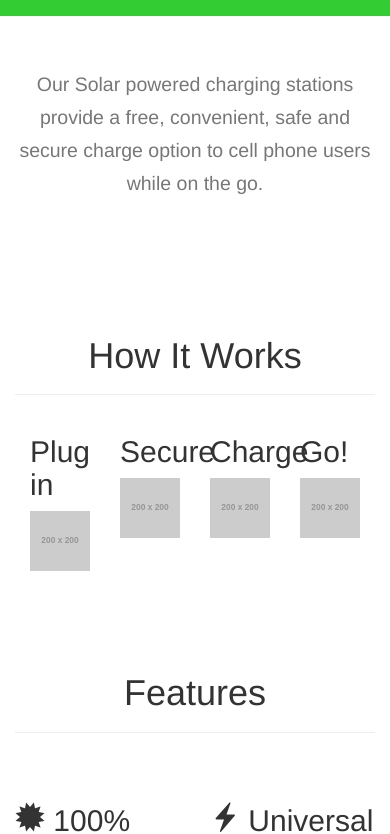
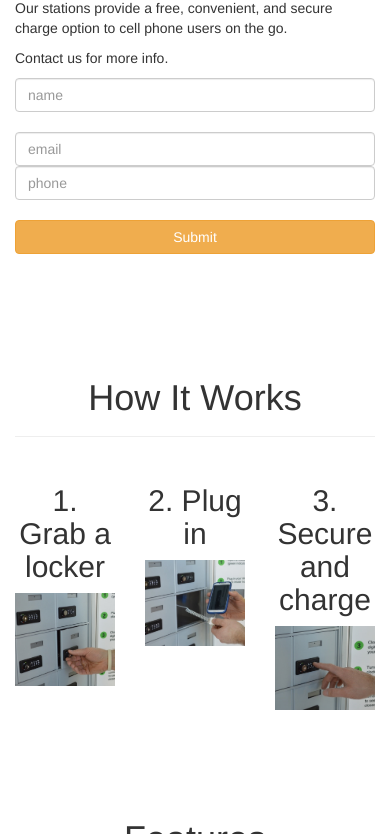
Before and after one commit to awkwardengineer/SolPowerWebsite, a plain HTML site: page index.html in a window 390 px wide. Shown: the part 647-1481 px from the top of the page. Drawn offline with nearby package versions, Linux system fonts and the light colour scheme; placeholder pictures from the web are drawn by us.

Commit message:
added pics, made more mobile friendly

```diff
--- a/css/custom.css
+++ b/css/custom.css
@@ -15,16 +15,18 @@
 }
 
 .splash{
-    background-image:url(http://placehold.it/2200x400);
+    background-image:url(../images/banner2.jpg);
     background-size:auto 100%;
     background-repeat: no-repeat;
     background-position: center;
-    min-height:400px
+    min-height:400px;
+    text-shadow: 10px 10px 10px #000000;
+
 }
 
 .row{
-    padding-top:2em;
-    padding-bottom:2em;
+    padding-top:.5em;
+    padding-bottom:.5em;
 
 }
 
--- a/index.html
+++ b/index.html
@@ -35,8 +35,8 @@
 
     <div class="jumbotron splash"  >
         <div class= "container" >
-            <div class="row">
-                <div class="col-sm-6 white">
+            <div class="row hidden-xs" >
+                <div class="col-sm-6 white col-sm-offset-6">
                     <h1>Get charged up.</h1>
                     <p>Our stations provide a free, convenient, and secure charge option to cell phone users on the go.</p>
 
@@ -45,7 +45,7 @@
 
                 <div class="clearfix"></div>
 
-                <div class="col-sm-6 col-md-4 col-lg-3">
+                <div class="col-sm-6 col-md-4 col-lg-3 col-sm-offset-6">
 
                     <form role = "form">
                     <div class="form-group">
@@ -68,9 +68,33 @@
 
 
     <div class="container">
-        <div class="row">
+        <div class="row visible-xs" >
+            <div class="col-sm-6 ">
+                <h1>Get charged up.</h1>
+                <p>Our stations provide a free, convenient, and secure charge option to cell phone users on the go.</p>
+
+                <p style="padding-top: 1.5 em;">Contact us for more info.</p>
+            </div>
+
+            <div class="clearfix"></div>
+
+            <div class="col-sm-6 col-md-4 col-lg-3">
+
+                <form role = "form">
+                <div class="form-group">
+                    <input class="form-control" type="text" placeholder="name"></input><br/>
+                    <input class="form-control" type="email" placeholder="email"></input>
+                    <input class="form-control" type="text" placeholder="phone"></input><br/>
+                    <button   class="btn btn-warning btn-block" type="submit" >Submit</button>
+                    </div>
+                <form>
+            </div>
+        </div>
+
+        <div class="row hidden-xs">
             <div class="col-md-8 col-md-offset-2 text-center">
-                <h2><small>Our Solar powered charging stations provide a free, convenient, safe and secure charge option to cell phone users while on the go.</small></h2>
+                <h2><small>Our Solar powered charging stations provide a free, convenient, safe and secure charge option to cell phone users while on the go.<br/><br/>1-800-256-7918<br/>
+                <a href="sales@solpowerllc.com">sales@solpowerllc.com</a></small></h2>
             </div>
         </div>
 
@@ -78,25 +102,21 @@
             <h1 class="text-center">How It Works</h1>
         </div>
 
-        <div class="col-xs-3">
-            <h2>Plug in </h2>
-            <img src="//placehold.it/200x200" width=100%/>
+        <div class="row">
+            <div class="col-xs-4 text-center">
+                <h2>1. Grab a locker </h2>
+                <img src="images/grabalocker.jpg" width=100%/>
+            </div>
+            <div class="col-xs-4 text-center">
+                <h2>2. Plug in </h2>
+                <img src="images/plugin.jpg" width=100%/>
+            </div>
+            <div class="col-xs-4 text-center">
+                <h2>3. Secure and charge </h2>
+                <img src="images/secure.jpg" width=100%/>
+            </div>
         </div>
-        <div class="col-xs-3">
-            <h2>Secure </h2>
-            <img src="//placehold.it/200x200" width=100%/>
-        </div>
-        <div class="col-xs-3">
-            <h2>Charge </h2>
-            <img src="//placehold.it/200x200" width=100%/>
-        </div>
-        <div class="col-xs-3">
-            <h2>Go! </h2>
-            <img src="//placehold.it/200x200" width=100%/>
-        </div>
-    </div>
 
-    <div class="container">
         <div class="page-header">
             <h1 class="text-center">Features</h1>
         </div>
@@ -138,7 +158,7 @@
                  <p>Sol Power LLC <br/>
                     28 Dane Street | Somerville, MA | 01887 USA <br/>
                     (Telephone): 1-800-256-7918 <br/>
-                    (Email): ryanwright@solpowerllc.com </p>
+                    (Email): <a href="sales@solpowerllc.com">sales@solpowerllc.com</> </p>
             </div>
             <div class="col-sm-3">
 
```
Also changed, not shown: images/banner.jpeg (added), images/banner2.jpg (added), images/grabalocker.jpg (added), images/plugin.jpg (added), images/secure.jpg (added).
